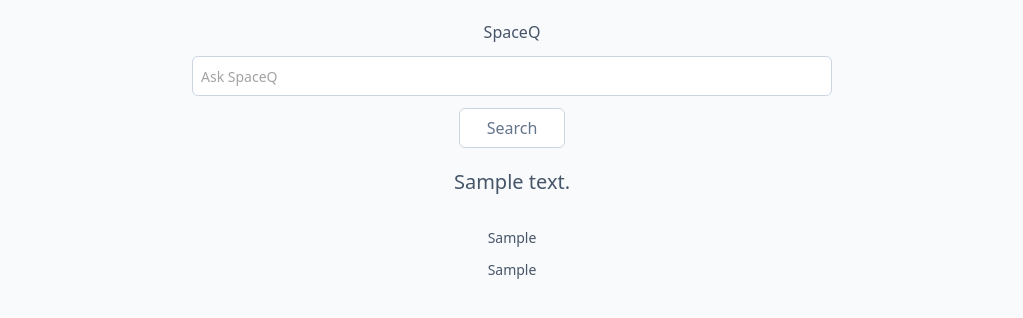
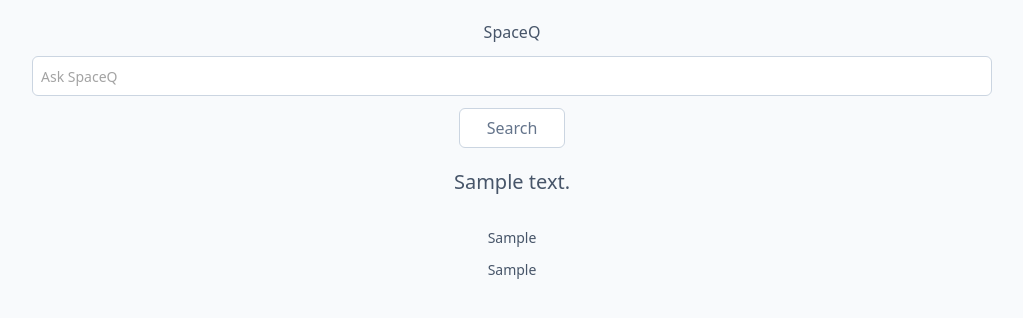
Before and after one commit to AyaanZaveri/SpaceQ, a Python web app: template templates/index.html in a window 1280 px wide. Shown: the top 318 px of the page, without its empty margins (128-1151 px from the left). Run offline with Jinja, Linux system fonts and the light colour scheme; the template is opened without the code that fills it: most values are stand-ins (such as "Sample title", 1, 10 or a date in 2020); style sheets or scripts are compiled from the project's sources.

Commit message:
Update index.html

```diff
--- a/templates/index.html
+++ b/templates/index.html
@@ -14,7 +14,7 @@
 
         <div class="mt-5 grid place-items-center">
           <div class="text-base font-medium text-bluegray-600 hover:text-bluegray-500 delay-100 transition-all">SpaceQ</div>
-              <input name="name" autocomplete="off" type="input" placeholder="Ask SpaceQ" class="mt-3 appearance-none border-bluegray-300 w-6/12 h-10 px-2 focus:ring-bluegray inline-flex items-center hover:text-bluegray-500 text-bluegray-500 active:text-bluegray-500 text-left text-sm font-medium leading-5 active:bg-bluegray-100 bg-white hover:bg-bluegray-50 border focus:border-bluegray-500 focus:ring ring-bluegray-300 rounded-md focus:outline-none transition">
+              <input name="name" autocomplete="off" type="input" placeholder="Ask SpaceQ" class="mt-3 appearance-none border-bluegray-300 w-9/12 h-10 px-2 focus:ring-bluegray inline-flex items-center hover:text-bluegray-500 text-bluegray-500 active:text-bluegray-500 text-left text-sm font-medium leading-5 active:bg-bluegray-100 bg-white hover:bg-bluegray-50 border focus:border-bluegray-500 focus:ring ring-bluegray-300 rounded-md focus:outline-none transition">
            <button class="mt-3 border-bluegray-300 bg-white hover:bg-bluegray-100 w-3/12 md:w-1/12 h-10 focus:ring-bluegray hover:text-bluegray-500 text-bluegray-500 active:text-bluegray-500 active:bg-bluegray-100 border focus:border-bluegray-500 focus:ring ring-bluegray-300 rounded-md focus:outline-none transition">Search</button>
           <div id="data" class="text-xl text-center p-5 font-light text-bluegray-600 hover:text-bluegray-500 hover:font-normal transition-all delay-150">{{answer}}</div>
           <div id="qlogstr" class="text-sm text-center mt-3 font-light text-bluegray-600 hover:text-bluegray-500 hover:font-normal transition-all delay-150">{{qLogStr}}</div>
```
